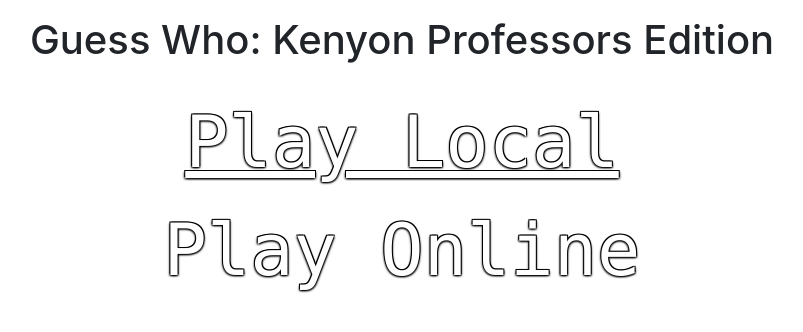
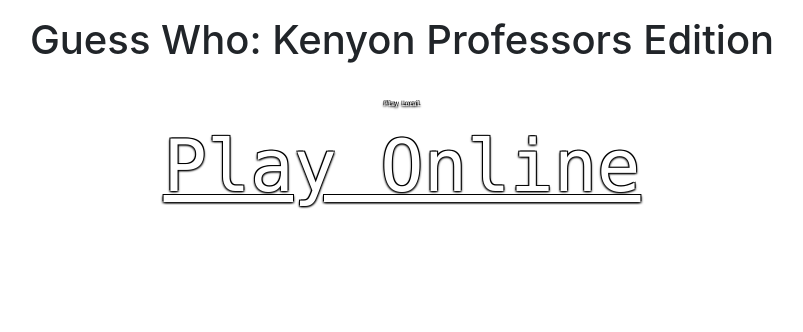
Before and after one commit to lmuther8/GuessWho, a website: page public/home.html in a window 1280 px wide. In both pictures the pointer is over the link "Play Local". Shown: the whole page, without its empty margins (238-1041 px from the left). Drawn offline with nearby package versions, Linux system fonts and the light colour scheme; no server answers.

Commit message:
ar u broken

```diff
--- a/public/game.css
+++ b/public/game.css
@@ -54,8 +54,7 @@
 }
 
 .mainMenu a:hover {
-  transform: scale(1.1);
-  transition: all ease 500ms;
+  font-size:6px;
   /* animation: pulse 1s linear;
   animation-timing-function: linear; */
 }
```
